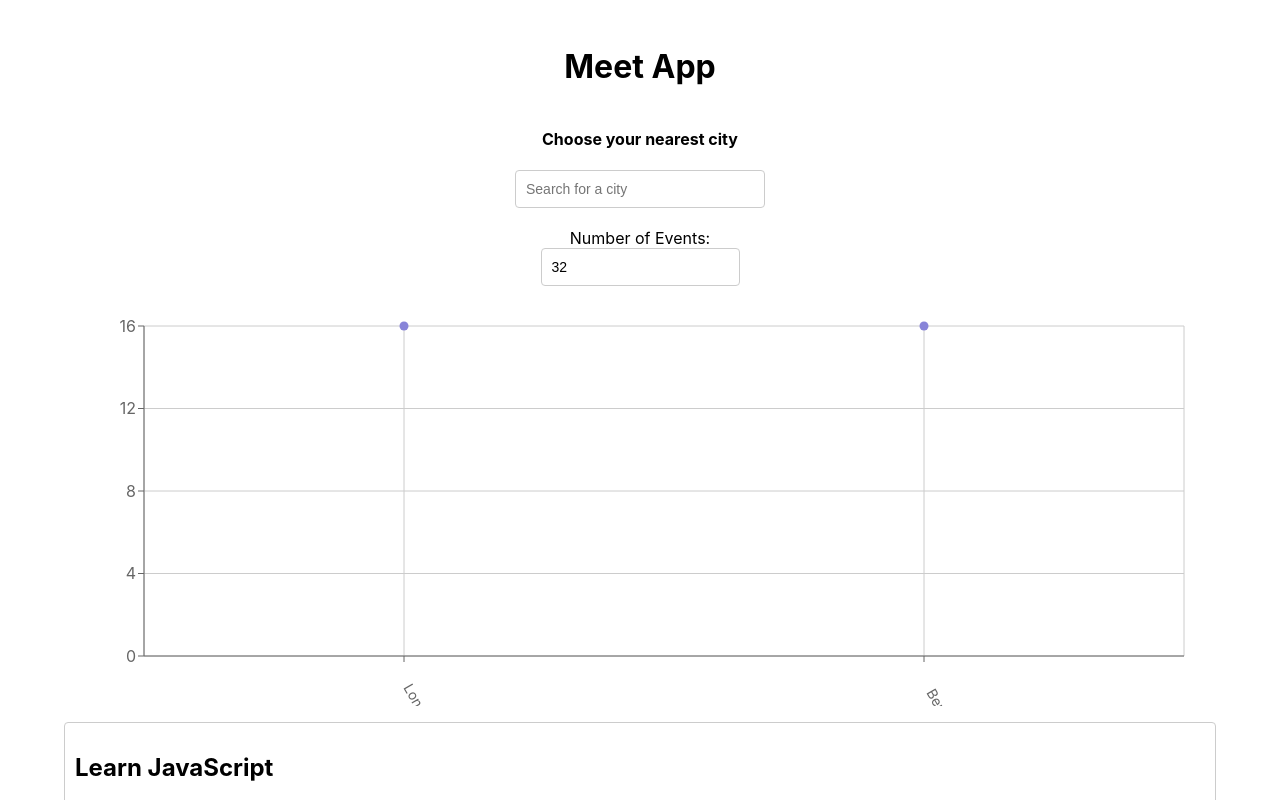
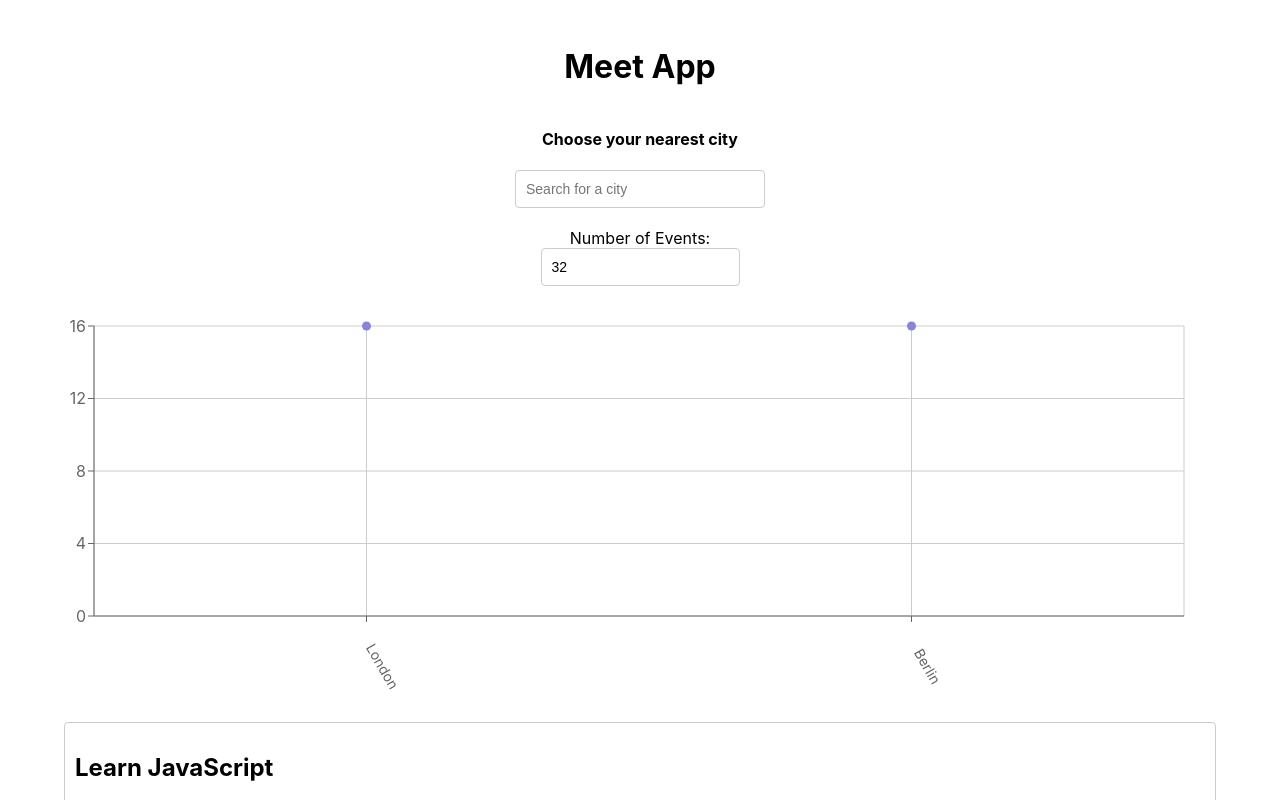
Before and after one commit to C1904H/meet, a React (Create React App) app: page / in a window 1280 px wide. Shown: the top 800 px of the page. Built offline with nearby package versions, Linux system fonts and the light colour scheme; what atatus-spa would draw is missing.

Commit message:
updated margins, XAxis configurations and location.split

```diff
--- a/src/components/CityEventsChart.js
+++ b/src/components/CityEventsChart.js
@@ -23,7 +23,7 @@
       const count = events.filter(
         (event) => event.location === location
       ).length;
-      const city = location.split(', ')[0];
+      const city = location.split((/, | - /))[0];
       return { city, count };
     });
     return data;
@@ -38,8 +38,8 @@
         margin={{
           top: 20,
           right: 20,
-          bottom: 20,
-          left: 20
+          bottom: 60,
+          left: -30
         }}
       >
         <CartesianGrid />
```
